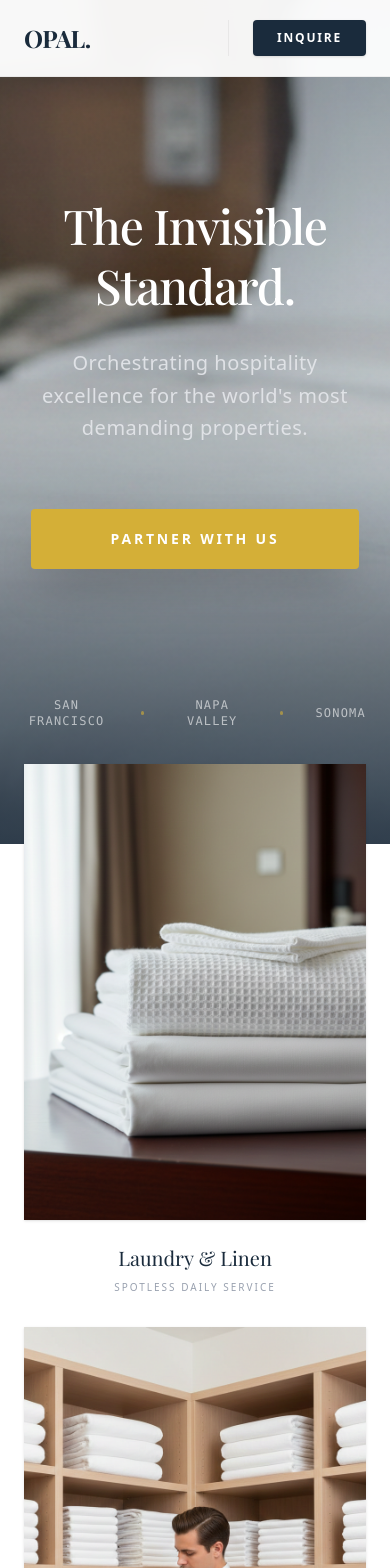
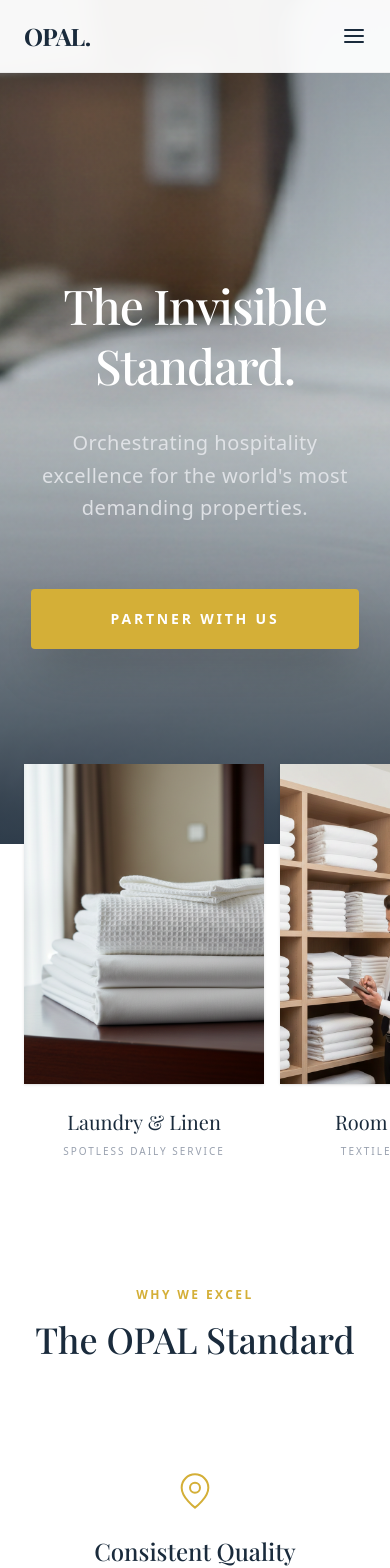
Before and after one commit to M-Shadab/olin-website, a Next.js app: page / in a window 390 px wide. Shown: the top 1568 px of the page. Built offline with nearby package versions, Linux system fonts and the light colour scheme; a web font is replaced by a local one.

Commit message:
Service row cards layout fix on mobile devices and img prioritized for loading

```diff
--- a/app/components/Header.tsx
+++ b/app/components/Header.tsx
@@ -5,6 +5,7 @@ import Link from "next/link";
 
 export default function Header() {
   const [showStickyButton, setShowStickyButton] = useState(false);
+  const [isMobileMenuOpen, setIsMobileMenuOpen] = useState(false);
 
   useEffect(() => {
     const handleScroll = () => {
@@ -20,46 +21,45 @@ export default function Header() {
      if (partnerForm) {
         partnerForm.scrollIntoView({ behavior: 'smooth' });
      } else {
-        // If not on homepage, navigate to homepage and then scroll (optional logic for future)
-        // For now, if we are on another page, we might want to link to /#partner-form
         window.location.href = "/#partner-form";
      }
+     setIsMobileMenuOpen(false); // Close menu if open
+  };
+
+  const toggleMenu = () => {
+    setIsMobileMenuOpen(!isMobileMenuOpen);
   };
 
   return (
-    <header className="fixed top-0 left-0 right-0 z-50 flex items-center justify-between px-6 py-5 transition-all duration-300 bg-white/95 backdrop-blur-sm border-b border-black/5">
-      <div className="flex items-baseline gap-1">
-        <Link href="/" className="text-2xl font-playfair font-bold text-navy tracking-tight">
+    <>
+      <header className={`fixed top-0 left-0 right-0 z-50 flex items-center justify-between px-6 py-5 transition-all duration-300 ${isMobileMenuOpen ? 'bg-navy border-none' : 'bg-white/95 backdrop-blur-sm border-b border-black/5'}`}>
+        <div className="flex items-baseline gap-1 relative z-50">
+          <Link href="/" className={`text-2xl font-playfair font-bold tracking-tight transition-colors ${isMobileMenuOpen ? 'text-white' : 'text-navy'}`}>
               OPAL.
           </Link>
-        <span className="hidden md:inline-block text-xs font-mono text-gray-400 uppercase tracking-widest pl-2">
+          <span className={`hidden md:inline-block text-xs font-mono uppercase tracking-widest pl-2 ${isMobileMenuOpen ? 'text-white/40' : 'text-gray-400'}`}>
             Hospitality
           </span>
         </div>
 
-      <div className="flex items-center gap-8">
-        <nav className="hidden md:flex gap-8 text-xs font-bold tracking-[0.15em] uppercase text-navy/60">
+        {/* Desktop Navigation */}
+        <div className="hidden md:flex items-center gap-8">
+          <nav className="flex gap-8 text-xs font-bold tracking-[0.15em] uppercase text-navy/60">
             <Link href="/" className="hover:text-navy transition-colors">
               Home
             </Link>
             <a href="#" className="hover:text-navy transition-colors">
               Expertise
             </a>
-          {/* <a href="#" className="hover:text-navy transition-colors">
-            The Standard
-          </a> */}
             <Link href="/vision" className="hover:text-navy transition-colors">
               Vision
             </Link>
-          {/* <a href="#" className="hover:text-navy transition-colors">
-            Stories
-          </a> */}
           </nav>
 
           <div className="flex items-center gap-6 pl-6 border-l border-black/5">
             <a
               href="#"
-            className="hidden md:block text-xs font-medium text-navy/40 hover:text-navy transition-colors"
+              className="text-xs font-medium text-navy/40 hover:text-navy transition-colors"
             >
               Member Login
             </a>
@@ -68,13 +68,58 @@ export default function Header() {
               className={`px-6 py-2.5 text-xs font-bold tracking-[0.15em] uppercase text-white transition-all duration-500 transform ${
                 showStickyButton
                   ? "translate-y-0 opacity-100"
-                : "translate-y-0 opacity-100" // Always show for now to maintain premium feel, or keep dynamic if preferred. Let's keep it visible for "Inquire"
+                  : "translate-y-0 opacity-100"
               } bg-navy hover:bg-gold transition-colors shadow-sm rounded-sm cursor-pointer`}
             >
               Inquire
             </button>
           </div>
         </div>
+
+        {/* Mobile Hamburger Button */}
+        <button
+          onClick={toggleMenu}
+          className="md:hidden relative z-50 text-navy hover:text-gold transition-colors focus:outline-none"
+        >
+          <span className="sr-only">Toggle Menu</span>
+          {isMobileMenuOpen ? (
+            <svg width="24" height="24" viewBox="0 0 24 24" fill="none" stroke="white" strokeWidth="2" strokeLinecap="round" strokeLinejoin="round">
+              <line x1="18" y1="6" x2="6" y2="18"></line>
+              <line x1="6" y1="6" x2="18" y2="18"></line>
+            </svg>
+          ) : (
+             <svg width="24" height="24" viewBox="0 0 24 24" fill="none" stroke="currentColor" strokeWidth="2" strokeLinecap="round" strokeLinejoin="round">
+              <line x1="3" y1="12" x2="21" y2="12"></line>
+              <line x1="3" y1="6" x2="21" y2="6"></line>
+              <line x1="3" y1="18" x2="21" y2="18"></line>
+            </svg>
+          )}
+        </button>
+
+        {/* Mobile Menu Overlay */}
+        <div className={`fixed inset-0 bg-navy z-40 flex flex-col items-center justify-center transition-opacity duration-500 ${isMobileMenuOpen ? 'opacity-100 pointer-events-auto' : 'opacity-0 pointer-events-none'}`}>
+           <nav className="flex flex-col items-center gap-8 text-white/80">
+              <Link href="/" onClick={toggleMenu} className="text-2xl font-playfair hover:text-gold transition-colors">
+                Home
+              </Link>
+              <a href="#" onClick={toggleMenu} className="text-2xl font-playfair hover:text-gold transition-colors">
+                Expertise
+              </a>
+              <Link href="/vision" onClick={toggleMenu} className="text-2xl font-playfair hover:text-gold transition-colors">
+                Vision
+              </Link>
+              <a href="#" onClick={toggleMenu} className="text-2xl font-playfair hover:text-gold transition-colors">
+                Member Login
+              </a>
+              <button
+                onClick={scrollToPartnerForm}
+                className="mt-8 px-10 py-4 text-sm font-bold tracking-[0.2em] uppercase text-navy bg-white hover:bg-gold hover:text-white transition-all duration-300 rounded-sm"
+              >
+                Inquire
+              </button>
+           </nav>
+        </div>
       </header>
+    </>
   );
 }
--- a/app/page.tsx
+++ b/app/page.tsx
@@ -18,7 +18,13 @@ export default function Home() {
              {/* Gradient Overlay for Depth */}
             <div className="absolute inset-0 bg-gradient-to-b from-navy/30 via-transparent to-navy/80 z-10 pointer-events-none" />
              {/* Hero Image */}
-            <div className="absolute inset-0 bg-[url('/imgs/hero.png')] bg-cover bg-center opacity-90" />
+            <Image
+              src="/imgs/hero.png"
+              alt="Background"
+              fill
+              className="object-cover opacity-90"
+              priority
+            />
         </div>
 
         <div className="relative z-20 w-full max-w-5xl px-6 md:px-12 text-center pt-20">
@@ -46,28 +52,29 @@ export default function Home() {
             </div>
 
             {/* Trust Anchor / Social Proof */}
-            <div className="mt-32 flex justify-center items-center gap-8 md:gap-16 opacity-60">
+            {/* <div className="mt-32 flex justify-center items-center gap-8 md:gap-16 opacity-60">
                 <span className="text-xs font-mono text-white uppercase tracking-widest">San Francisco</span>
                 <span className="w-1 h-1 bg-gold rounded-full"></span>
                 <span className="text-xs font-mono text-white uppercase tracking-widest">Napa Valley</span>
                 <span className="w-1 h-1 bg-gold rounded-full"></span>
                 <span className="text-xs font-mono text-white uppercase tracking-widest">Sonoma</span>
-            </div>
+            </div> */}
         </div>
       </section>
 
       {/* Service Visuals Row */}
       <section className="w-full px-6 -mt-20 relative z-30">
         <div className="max-w-7xl mx-auto">
-          <div className="grid grid-cols-1 md:grid-cols-3 lg:grid-cols-5 gap-8 md:gap-12">
+          <div className="flex md:grid md:grid-cols-3 lg:grid-cols-5 gap-4 md:gap-12 overflow-x-auto md:overflow-visible snap-x snap-mandatory pb-8 md:pb-0 -mx-6 px-6 md:mx-0 md:px-0 scrollbar-hide">
              {/* Item 1: Laundry & Linen */}
-             <div className="group cursor-pointer flex flex-col items-center">
+             <div className="group cursor-pointer flex flex-col items-center min-w-[240px] md:min-w-0 snap-center">
                  <div className="relative w-full aspect-[3/4] overflow-hidden mb-6 bg-gray-100 shadow-sm transition-shadow duration-500 group-hover:shadow-md">
                     <Image
                       src="/imgs/sec-1-1.png"
                       alt="Premium Towels"
                       fill
                       className="object-cover transition-transform duration-1000 group-hover:scale-105"
+                      priority
                     />
                     <div className="absolute inset-0 bg-navy/0 group-hover:bg-navy/5 transition-colors duration-500" />
                  </div>
@@ -76,7 +83,7 @@ export default function Home() {
              </div>
 
              {/* Item 2: Guest Room Support */}
-             <div className="group cursor-pointer flex flex-col items-center">
+             <div className="group cursor-pointer flex flex-col items-center min-w-[240px] md:min-w-0 snap-center">
                  <div className="relative w-full aspect-[3/4] overflow-hidden mb-6 bg-gray-100 shadow-sm transition-shadow duration-500 group-hover:shadow-md">
                     <Image
                       src="/imgs/sec-1-2.png"
@@ -91,7 +98,7 @@ export default function Home() {
              </div>
 
              {/* Item 3: Housekeeping */}
-             <div className="group cursor-pointer flex flex-col items-center">
+             <div className="group cursor-pointer flex flex-col items-center min-w-[240px] md:min-w-0 snap-center">
                  <div className="relative w-full aspect-[3/4] overflow-hidden mb-6 bg-gray-100 shadow-sm transition-shadow duration-500 group-hover:shadow-md">
                     <Image
                       src="/imgs/sec-1-3.png"
@@ -106,7 +113,7 @@ export default function Home() {
              </div>
 
              {/* Item 4: Facility Supply */}
-             <div className="group cursor-pointer flex flex-col items-center">
+             <div className="group cursor-pointer flex flex-col items-center min-w-[240px] md:min-w-0 snap-center">
                  <div className="relative w-full aspect-[3/4] overflow-hidden mb-6 bg-gray-100 shadow-sm transition-shadow duration-500 group-hover:shadow-md">
                     <Image
                       src="/imgs/sec-1-4.png"
@@ -121,7 +128,7 @@ export default function Home() {
              </div>
 
              {/* Item 5: Sustainability */}
-             <div className="group cursor-pointer flex flex-col items-center">
+             <div className="group cursor-pointer flex flex-col items-center min-w-[240px] md:min-w-0 snap-center">
                  <div className="relative w-full aspect-[3/4] overflow-hidden mb-6 bg-gray-100 shadow-sm transition-shadow duration-500 group-hover:shadow-md">
                     <Image
                       src="/imgs/sec-1-5.png"
--- a/app/vision/page.tsx
+++ b/app/vision/page.tsx
@@ -51,6 +51,7 @@ export default function About() {
                   alt="Founder of OPAL"
                   fill
                   className="object-cover"
+                  priority
                 />
               </div>
             </div>
```
Lines whose indentation alone changed are shown as unchanged.
